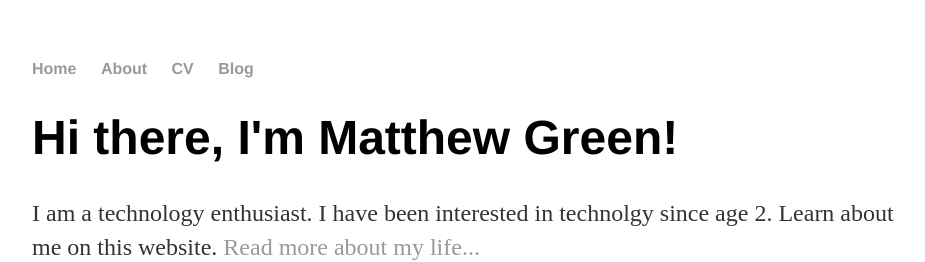
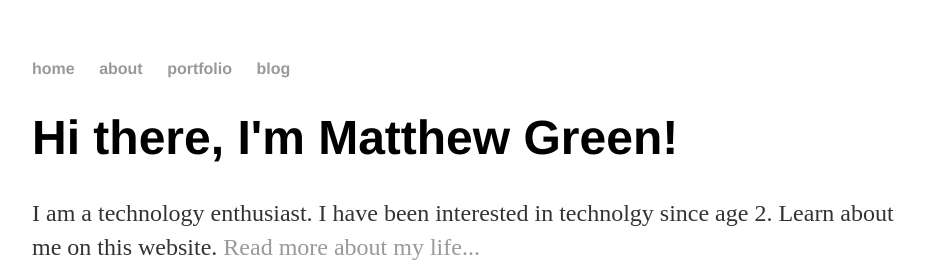
Before and after one commit to TechnoTrumpet/TechnoTrumpet.github.io, a Jekyll site: the page built from index.html, in a window 1280 px wide. Shown: the top 262 px of the page, without its empty margins (160-1085 px from the left). Built offline with Jekyll 4.4.1, drawn with Linux system fonts in a browser that asks for light colours.

Commit message:
Update default.html

```diff
--- a/_layouts/default.html
+++ b/_layouts/default.html
@@ -8,10 +8,10 @@
 		<body>
 			<nav>
 	    		<ul>
-	        		<li><a href="/">Home</a></li>
-		        	<li><a href="/about">About</a></li>
-	        		<li><a href="/cv">CV</a></li>
-	        		<li><a href="/blog">Blog</a></li>
+	        		<li><a href="/">home</a></li>
+		        	<li><a href="/about">about</a></li>
+	        		<li><a href="/portfolio">portfolio</a></li>
+	        		<li><a href="/blog">blog</a></li>
 	    		</ul>
 			</nav>
 			<div class="container">
```
